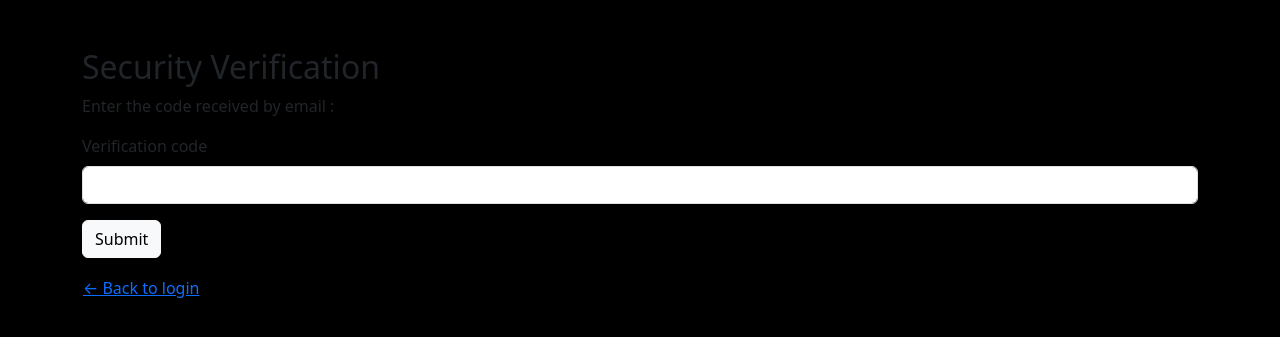
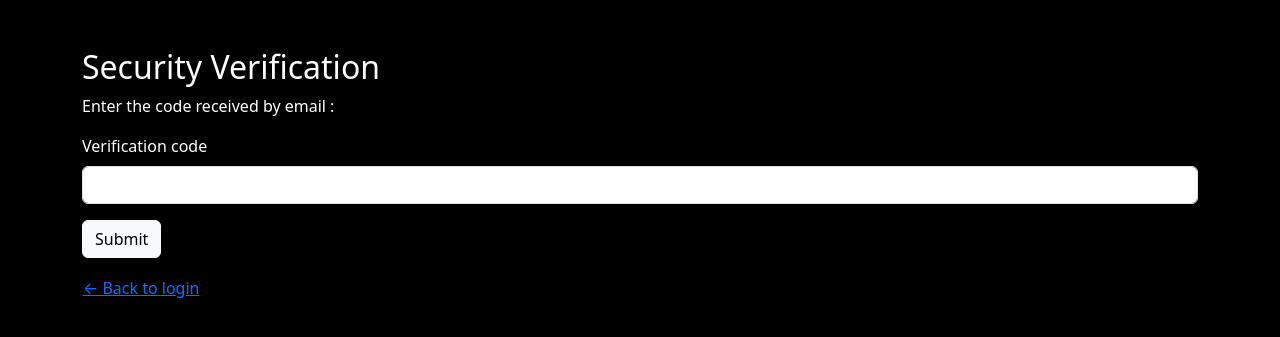
Before and after one commit to ama-vo/PRO8501-Finance, a Django app: template src/authentification/templates/login/otp.html in a window 1280 px wide. Shown: the part 48-385 px from the top of the page. Run offline with Django 5.2, Linux system fonts and the light colour scheme; the template is opened without the code that fills it, so the values that code supplies are empty.

Commit message:
color of the formatting #28

```diff
--- a/src/authentification/templates/login/otp.html
+++ b/src/authentification/templates/login/otp.html
@@ -2,15 +2,15 @@
 {% block content %}
 
 <div class="row justify-content-center mt-5">
-    <h2>Security Verification</h2>
-    <p>Enter the code received by email :</p>
+    <h2 class="text-white">Security Verification</h2>
+    <p class="text-white">Enter the code received by email :</p>
 
     <form method="post">
         {% csrf_token %}
         {{ form.non_field_errors }}
         {{ redirect_field }}
         <div class="mb-3">
-            <label for="otp-code" class="form-label">Verification code</label>
+            <label for="otp-code" class="form-label text-white">Verification code</label>
             <input
                 type="text"
                 id="otp-code"
```
